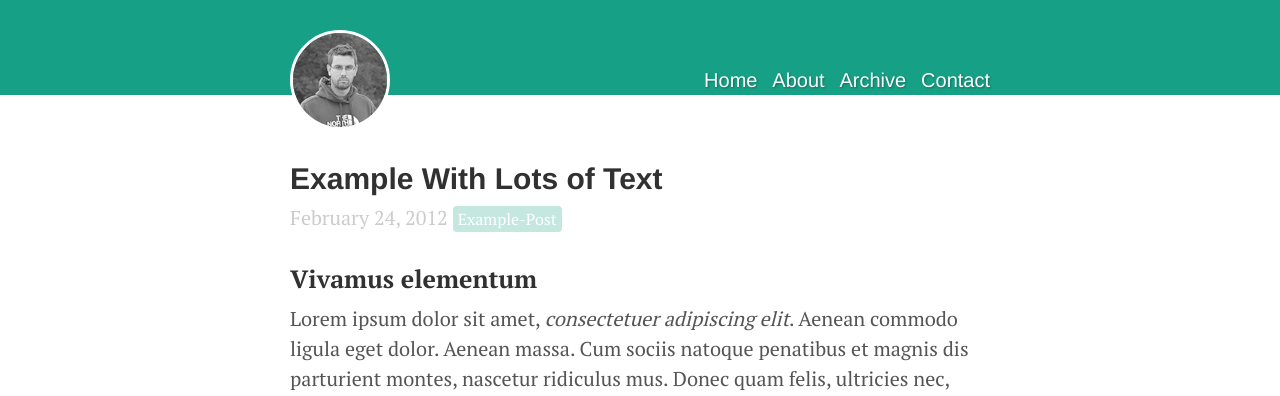
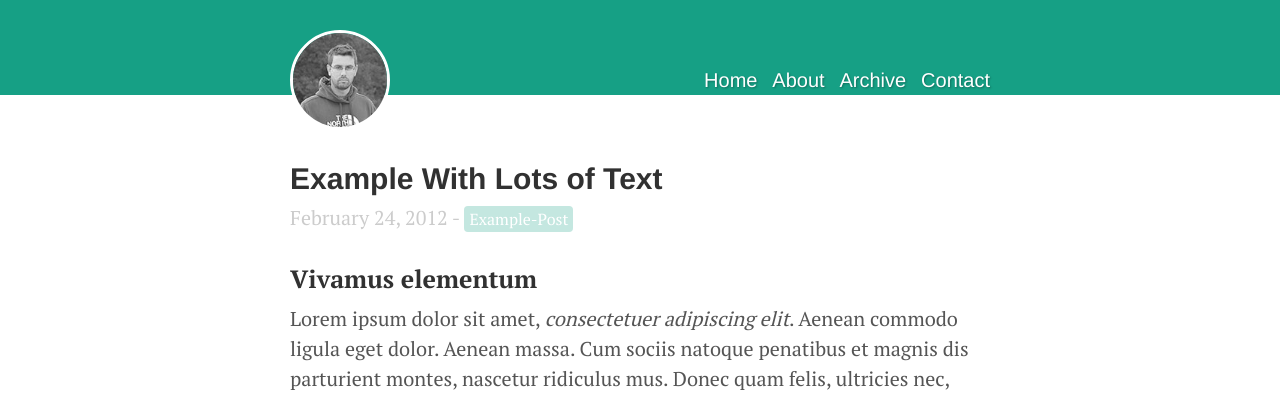
Before and after one commit to Schmalzy/Schmalzy.github.io, a Jekyll site: the page built from _posts/2012-02-24-Example-Lots-of-text.md, in a window 1280 px wide. Shown: the top 396 px of the page. Built offline with Jekyll 4.4.1, drawn with Linux system fonts in a browser that asks for light colours.

Commit message:
Update post.html

```diff
--- a/_layouts/post.html
+++ b/_layouts/post.html
@@ -4,7 +4,7 @@ layout: default
 
 <article class="post">
   <h2 class="post-title">{{ page.title }}</h2>
-  <p class="post-date">{{ page.date | date: '%B %d, %Y' }}
+  <p class="post-date">{{ page.date | date: '%B %d, %Y' }} -
     {% for tag in page.tags %}
       <span class="tags-item">{{ tag }}</span>
     {% endfor %}
```
